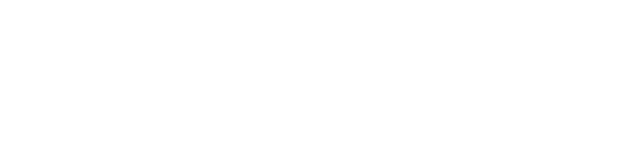
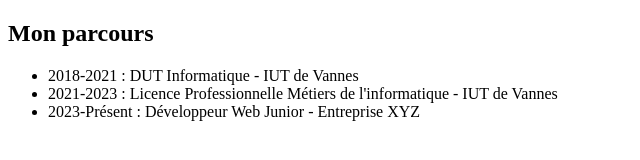
Before and after one commit to Dylane-coder/mon-cv, a plain HTML site: page index.html in a window 1280 px wide. Shown: the whole page, without its empty margins (0-640 px from the left). Drawn offline with Linux system fonts and the light colour scheme.

Commit message:
mise en place de la section formations

```diff
--- a/index.html
+++ b/index.html
@@ -7,6 +7,13 @@
     <title>Document</title>
 </head>
 <body>
-
+    <h2>Mon parcours</h2>
+    <p>
+        <ul>
+            <li>2018-2021 : DUT Informatique - IUT de Vannes</li>
+            <li>2021-2023 : Licence Professionnelle Métiers de l'informatique - IUT de Vannes</li>
+            <li>2023-Présent : Développeur Web Junior - Entreprise XYZ</li>
+        </ul>
+    </p>
 </body>
 </html>
```
